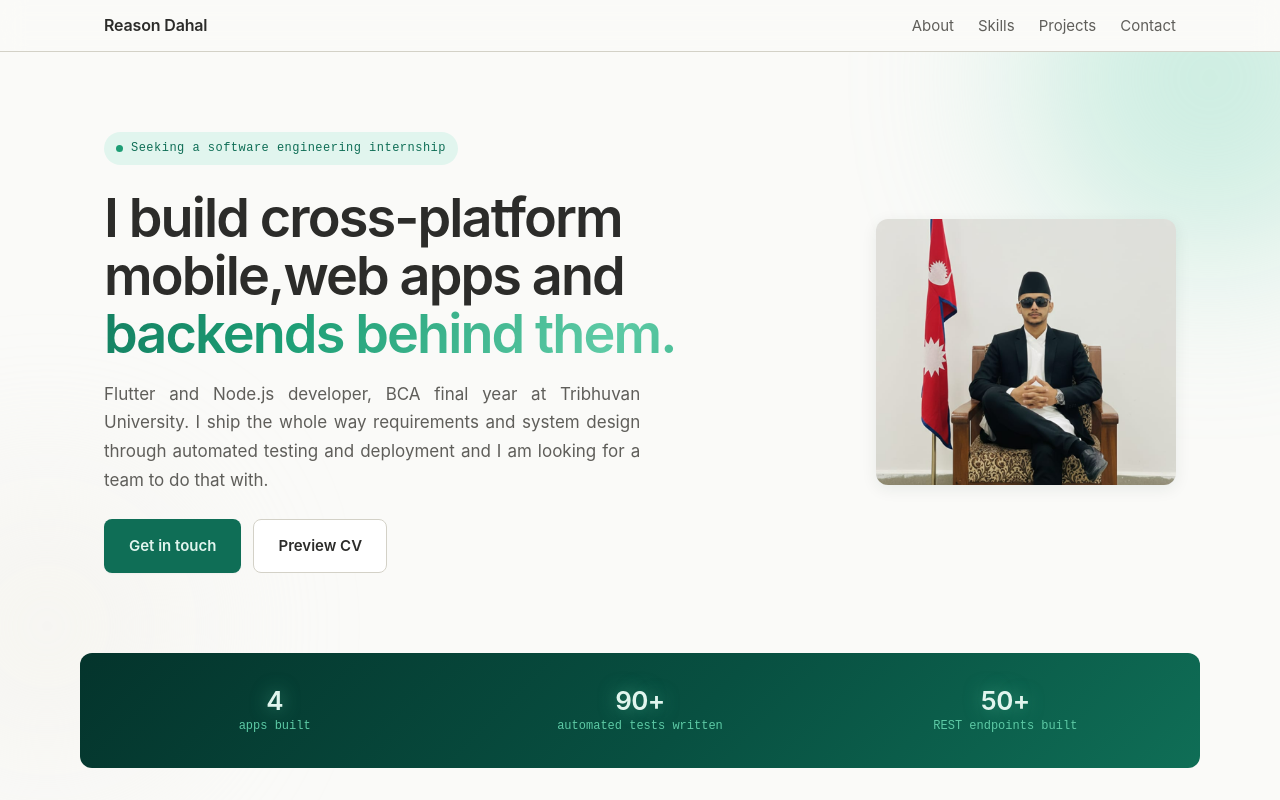
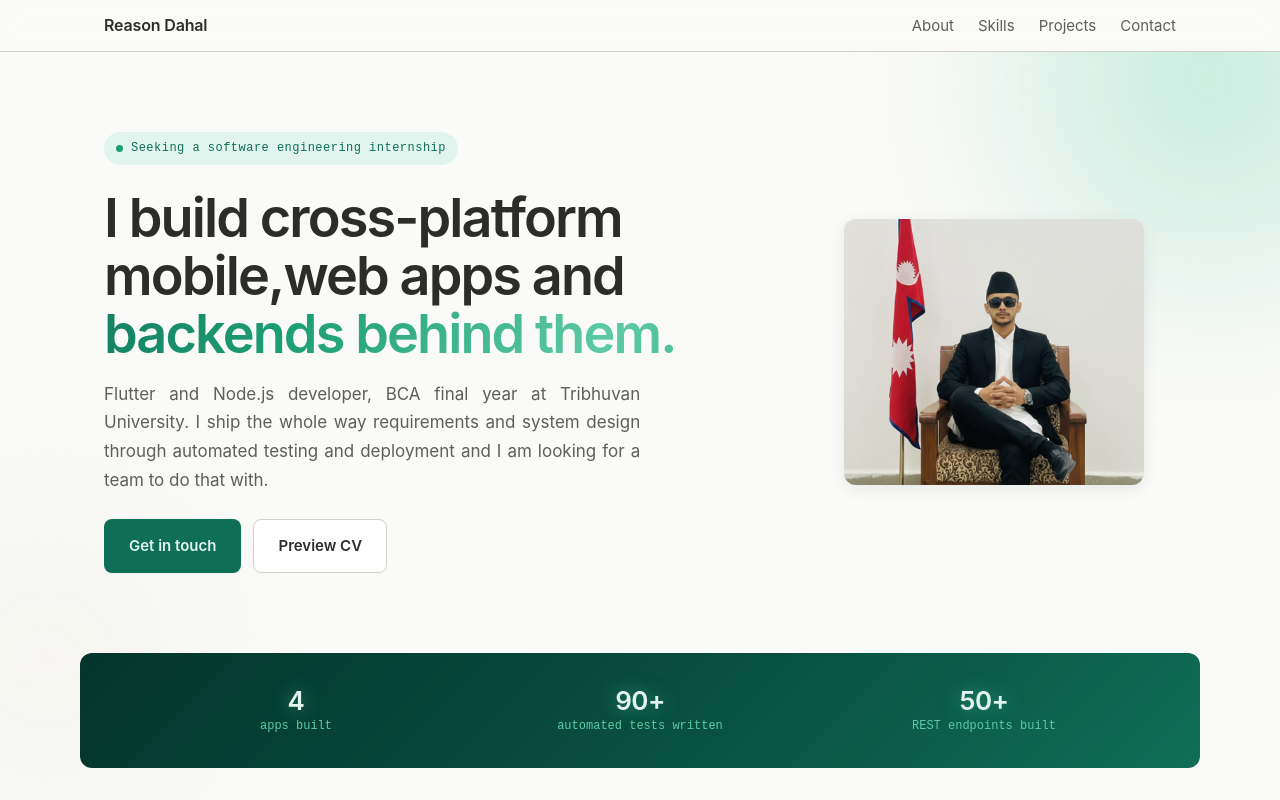
Before and after one commit to Reason-Dahal/portfolio, a React (Vite) app in the folder frontend/: page / in a window 1280 px wide. Shown: the top 800 px of the page. Built offline with nearby package versions, Linux system fonts and the light colour scheme.

Commit message:
fix: center hero photo on mobile

```diff
--- a/frontend/src/components/Hero/Hero.css
+++ b/frontend/src/components/Hero/Hero.css
@@ -97,12 +97,16 @@
 
 .hero__media {
   position: relative;
+  text-align: center;
 }
 
 .hero__photo {
+  display: block;
   width: 100%;
   max-width: 300px;
   height: auto;
+  margin-left: auto;
+  margin-right: auto;
   border-radius: var(--radius-lg);
   background: var(--neutral-100);
   object-fit: cover;
@@ -118,7 +122,7 @@
   position: relative;
   z-index: 1;
   background: var(--gradient-dark);
-    padding: var(--space-6) var(--space-6);
+  padding: var(--space-6);
   border-radius: var(--radius-lg);
   max-width: var(--container-max);
   margin: 0 auto var(--space-12);
@@ -167,11 +171,12 @@
     font-size: 54px;
   }
 
-    .hero__photo {
-      margin-left: auto;
+  .hero__media {
+    text-align: right;
   }
 
   .hero__stats {
-      padding: var(--space-8) 0;
+    padding: var(--space-8);
+    margin-bottom: var(--space-20);
   }
 }
```
Lines whose indentation alone changed are shown as unchanged.
